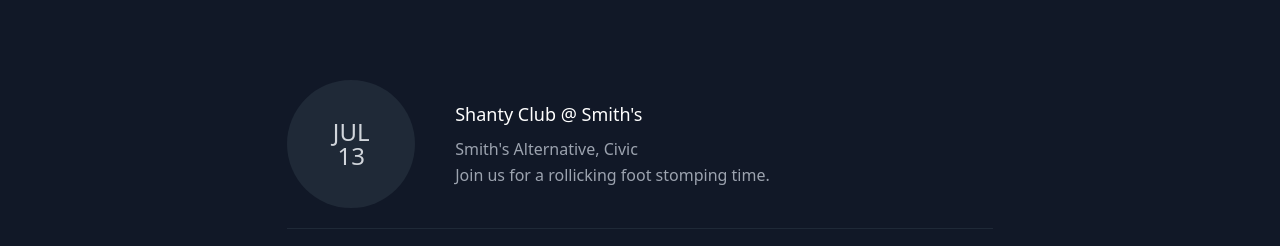
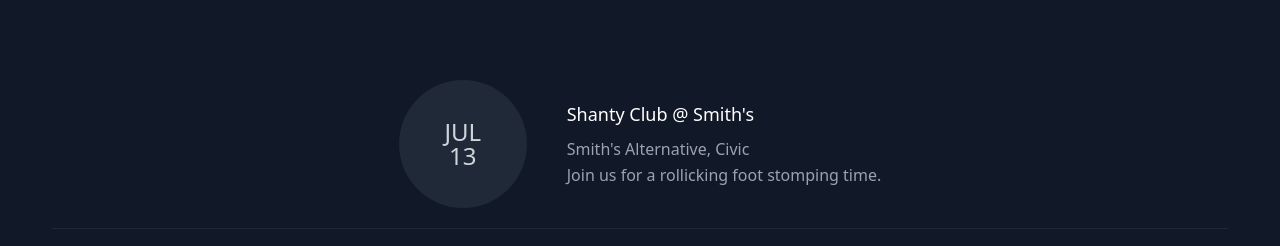
Before and after one commit to teranian/shantyclub-static, an Eleventy site: page src/index.html in a window 1280 px wide. Shown: the part 519-765 px from the top of the page. Built offline with nearby package versions, Linux system fonts and the light colour scheme; Eleventy itself is replaced by a stand-in of ours; files that its build step writes are made by us from their sources.

Commit message:
justify-cednter

```diff
--- a/src/_includes/partials/eventsList.html
+++ b/src/_includes/partials/eventsList.html
@@ -3,13 +3,13 @@
   {% if eventData.events %}
 
       {% for events in eventData.events %}
-          <div class="flex items-center lg:w-3/5 mx-auto border-b pb-5 mb-5 border-gray-800 sm:flex-row flex-col">
+          <div class="flex items-center justify-center mx-auto border-b pb-5 mb-5 border-gray-800 sm:flex-row flex-col">
             <div class="sm:w-32 sm:h-32 h-20 w-20 sm:mr-10 inline-flex items-center justify-center rounded-full text-indigo-400 bg-gray-800 flex-shrink-0">
               <div class="w-12 flex-shrink-0 flex flex-col text-center leading-none">
                 <span class="font-medium text-2xl leading-none text-gray-300 ">{{events.date}}</span>
               </div>
             </div>
-            <div class="flex-grow sm:text-left text-center mt-6 sm:mt-0">
+            <div class="sm:text-left text-center mt-6 sm:mt-0">
               <h2 class="text-white text-lg  font-medium mb-2">{{events.title}}</h2>
               <p class="leading-relaxed text-base">{{events.location}}</p>
               <p class="leading-relaxed text-base">Join us for a rollicking foot stomping time.</p>
```
